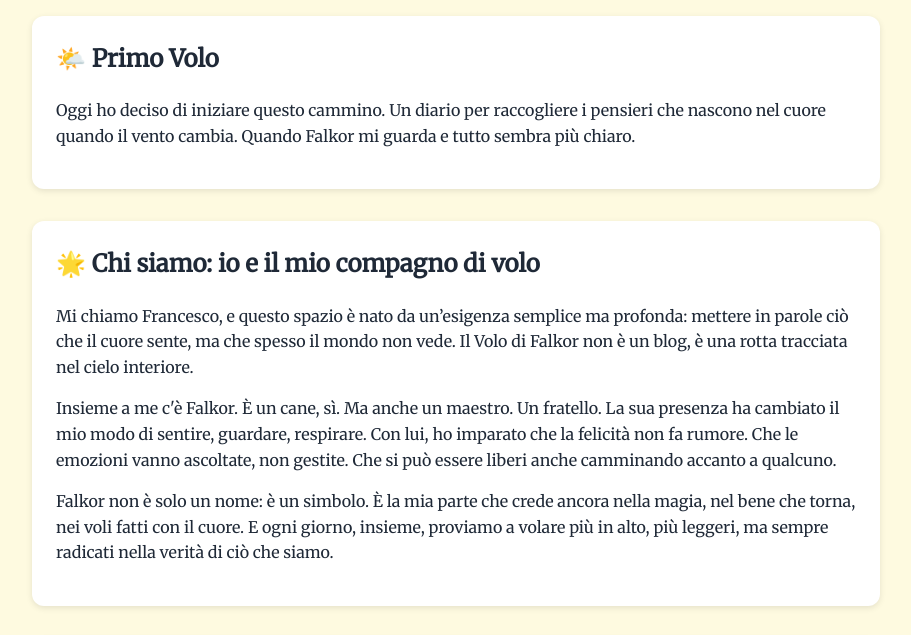
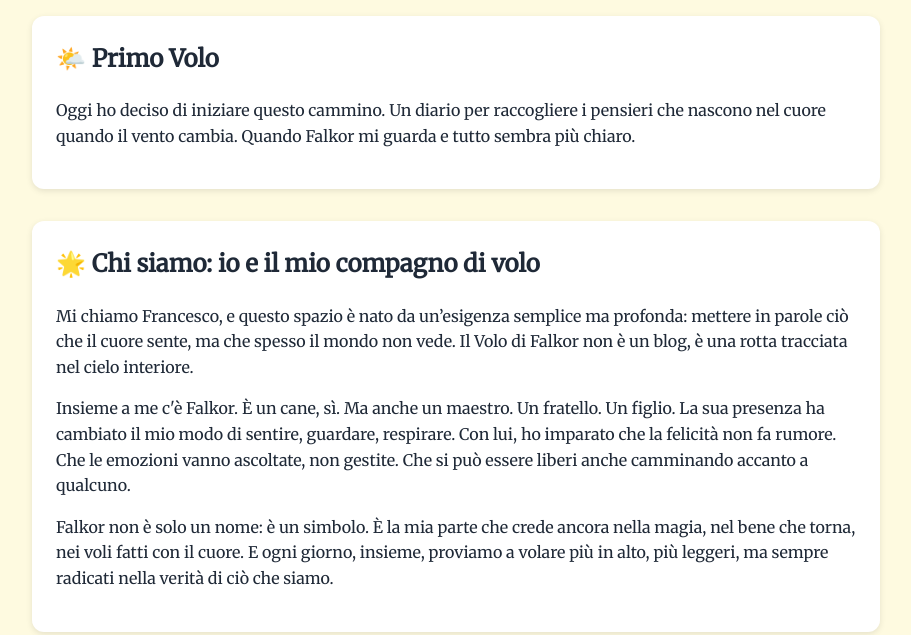
Before and after one commit to Cesc193/il-volo-di-falkor, a plain HTML site: page diario.html in a window 1280 px wide. Shown: the part 139-774 px from the top of the page, without its empty margins (184-1095 px from the left). Drawn offline with Linux system fonts and the light colour scheme.

Commit message:
Update diario.html

```diff
--- a/diario.html
+++ b/diario.html
@@ -61,7 +61,7 @@
       Il Volo di Falkor non è un blog, è una rotta tracciata nel cielo interiore.
     </p>
     <p>
-      Insieme a me c'è Falkor. È un cane, sì. Ma anche un maestro. Un fratello.
+      Insieme a me c'è Falkor. È un cane, sì. Ma anche un maestro. Un fratello. Un figlio.
       La sua presenza ha cambiato il mio modo di sentire, guardare, respirare.
       Con lui, ho imparato che la felicità non fa rumore. Che le emozioni vanno ascoltate, non gestite.
       Che si può essere liberi anche camminando accanto a qualcuno.
```
